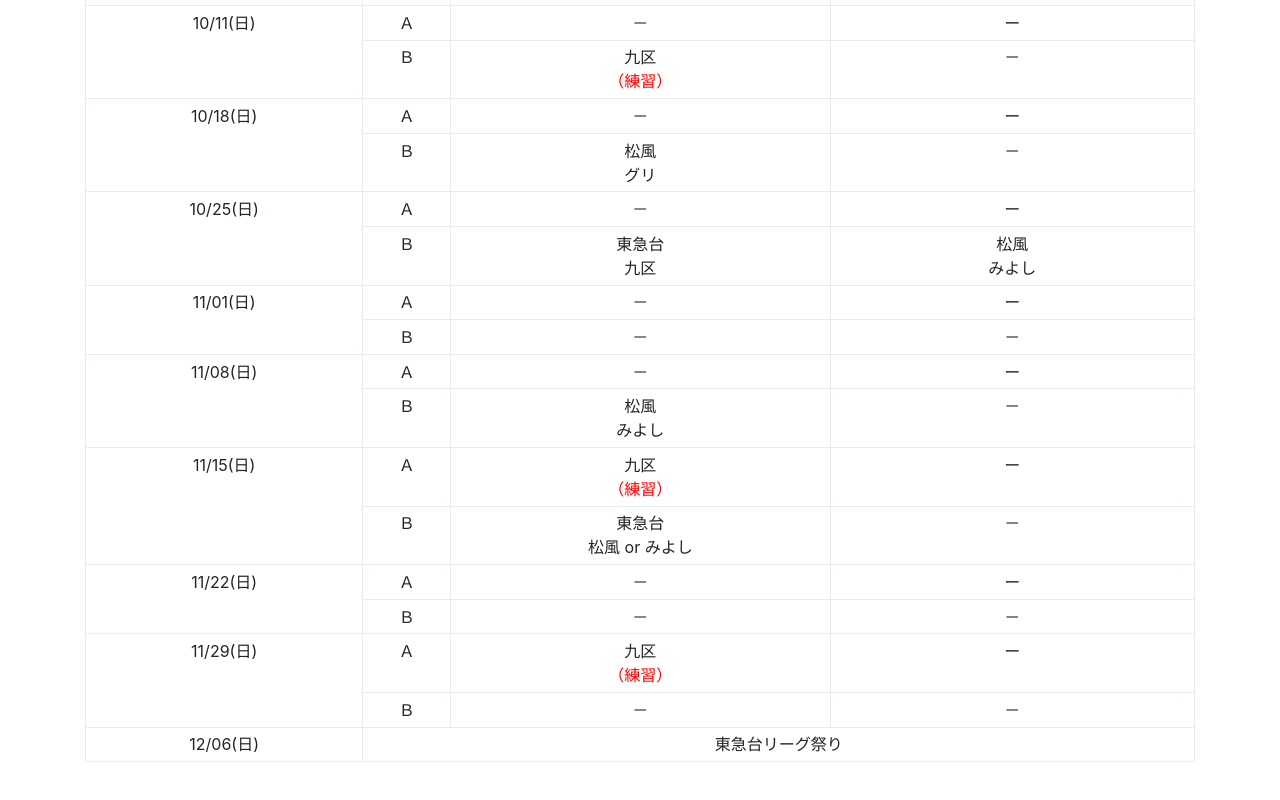
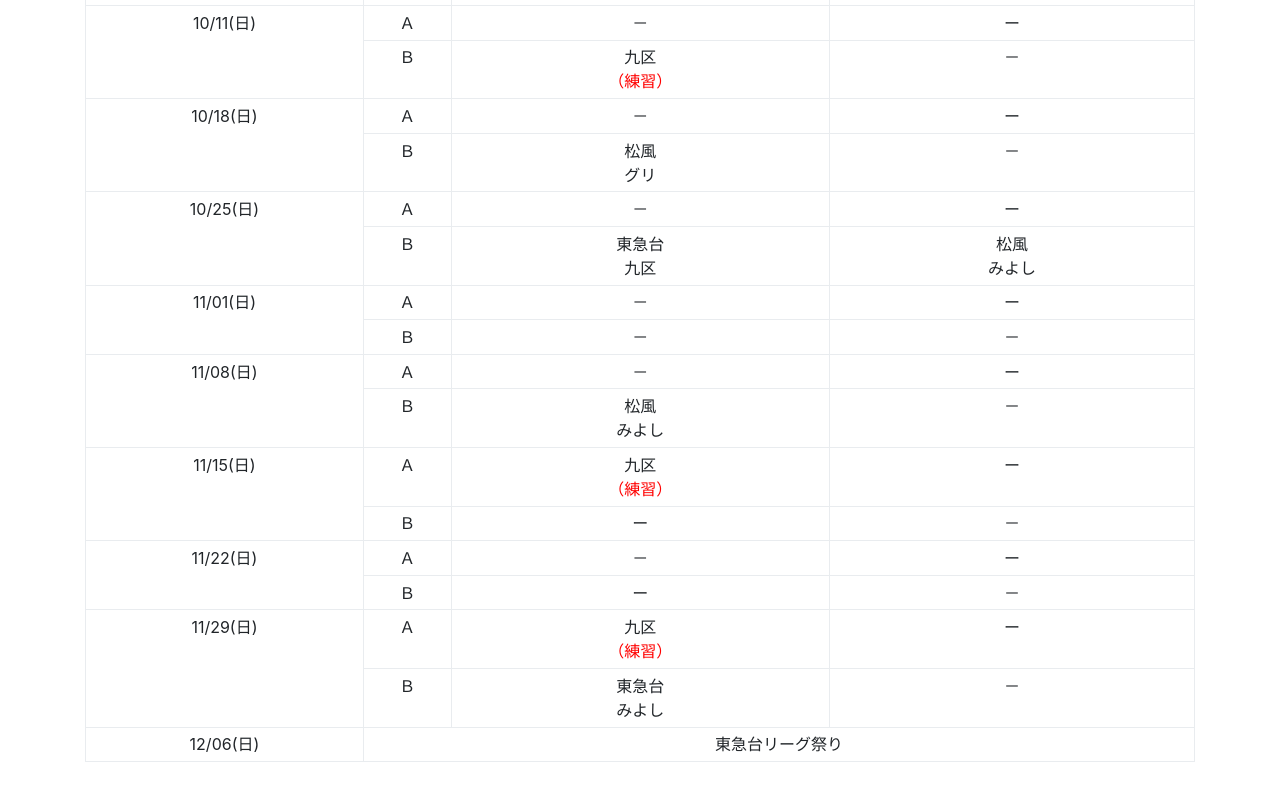
Before and after one commit to irisosoft/irisoleague, a plain HTML site: page schedule/schedule.html in a window 1280 px wide. Shown: the part 2779-3579 px from the top of the page. Drawn offline with nearby package versions, Linux system fonts and the light colour scheme.

Commit message:
Update schedule.html

```diff
--- a/schedule/schedule.html
+++ b/schedule/schedule.html
@@ -88,11 +88,11 @@
               <tr><td rowspan="2">11/08(日)</td><td>Ａ</td><td>－</td><td>ー<BR></td></tr>
               <tr><td>Ｂ</td><td>松風<BR>みよし<BR></td><td>－<BR></td></tr>
               <tr><td rowspan="2">11/15(日)</td><td>Ａ</td><td>九区<BR><font color="red">（練習）</font></td><td>ー<BR></td></tr>
-              <tr><td>Ｂ</td><td>東急台<BR>松風 or みよし</td><td>－<BR></td></tr>
+              <tr><td>Ｂ</td><td>ー</td><td>－<BR></td></tr>
               <tr><td rowspan="2">11/22(日)</td><td>Ａ</td><td>－</td><td>ー<BR></td></tr>
-              <tr><td>Ｂ</td><td>－<BR></td><td>－<BR></td></tr>
+              <tr><td>Ｂ</td><td>ー</td><td>－<BR></td></tr>
               <tr><td rowspan="2">11/29(日)</td><td>Ａ</td><td>九区<BR><font color="red">（練習）</font></td><td>ー<BR></td></tr>
-              <tr><td>Ｂ</td><td>－<BR></td><td>－<BR></td></tr>
+              <tr><td>Ｂ</td><td>東急台<BR>みよし<BR></td><td>－<BR></td></tr>
               <tr><td rowspan=3>12/06(日)</td><td colspan="3">東急台リーグ祭り</td></tr>
               </tbody>
           </table>
```
